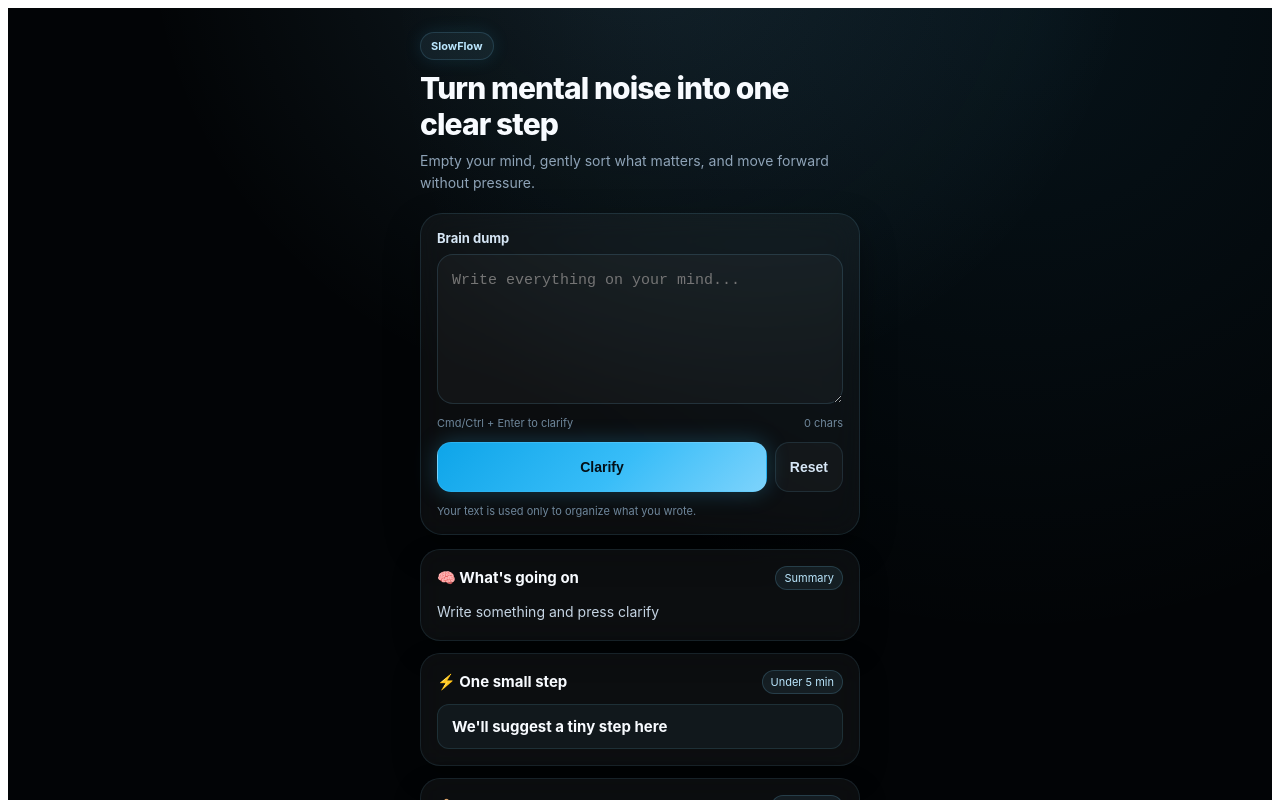
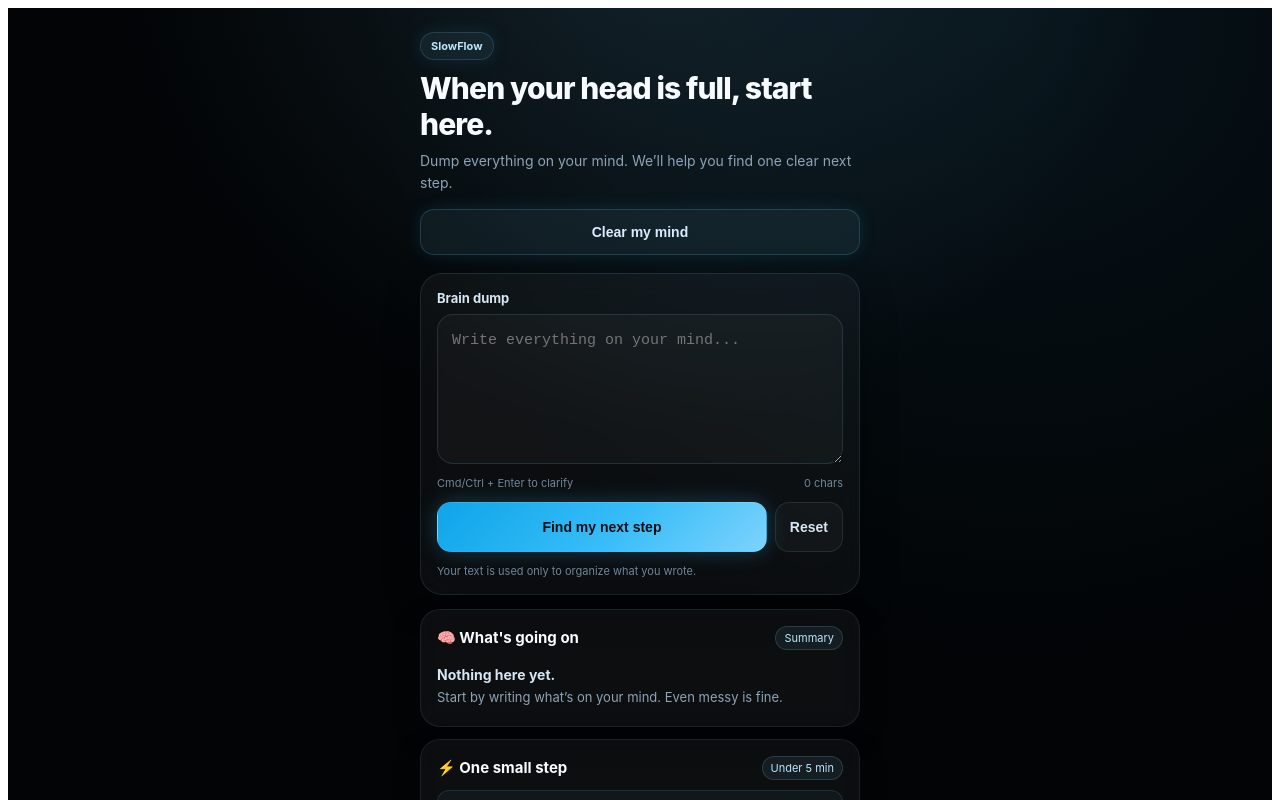
Before and after one commit to triinlitwintschik-boop/slowflow, a React (Create React App) app: page / in a window 1280 px wide. Shown: the top 800 px of the page. Built offline with nearby package versions, Linux system fonts and the light colour scheme.

Commit message:
Update App.js

```diff
--- a/src/App.js
+++ b/src/App.js
@@ -273,6 +273,17 @@ export default function App() {
     }
   }
 
+  function scrollToInput() {
+    document.getElementById("brain-input")?.scrollIntoView({
+      behavior: "smooth",
+      block: "center"
+    });
+
+    setTimeout(() => {
+      document.getElementById("brain-input")?.focus();
+    }, 400);
+  }
+
   function handleKeyDown(e) {
     if ((e.metaKey || e.ctrlKey) && e.key === "Enter") {
       clarify();
@@ -283,12 +294,6 @@ export default function App() {
     if (!copied || typeof copied !== "string" || copied.startsWith("item:")) {
       return "Copy";
     }
-
-    if (copied === "plain") return "Copied ✓";
-    if (copied === "checklist") return "Copied ✓";
-    if (copied === "notion") return "Copied ✓";
-    if (copied === "plain-act") return "Copied ✓";
-    if (copied === "share-copy") return "Copied ✓";
 
     return "Copied ✓";
   }
@@ -399,17 +404,24 @@ export default function App() {
       <div style={styles.container}>
         <div style={styles.hero}>
           <div style={styles.badge}>SlowFlow</div>
-          <h1 style={styles.title}>Turn mental noise into one clear step</h1>
+
+          <h1 style={styles.title}>When your head is full, start here.</h1>
+
           <p style={styles.subtitle}>
-            Empty your mind, gently sort what matters, and move forward without
-            pressure.
+            Dump everything on your mind. We’ll help you find one clear next
+            step.
           </p>
+
+          <button type="button" onClick={scrollToInput} style={styles.heroButton}>
+            Clear my mind
+          </button>
         </div>
 
         <div style={styles.inputCard}>
           <label style={styles.label}>Brain dump</label>
 
           <textarea
+            id="brain-input"
             placeholder="Write everything on your mind..."
             value={text}
             onChange={(e) => setText(e.target.value)}
@@ -431,7 +443,7 @@ export default function App() {
                 ...(loading ? styles.buttonDisabled : {})
               }}
             >
-              {loading ? "Sorting..." : "Clarify"}
+              {loading ? "Sorting..." : "Find my next step"}
             </button>
 
             <button
@@ -467,9 +479,16 @@ export default function App() {
                 <div style={styles.sectionPill}>Summary</div>
               </div>
 
-              <p style={styles.text}>
-                {result?.summary || "Write something and press clarify"}
-              </p>
+              {result?.summary ? (
+                <p style={styles.text}>{result.summary}</p>
+              ) : (
+                <div style={styles.emptyState}>
+                  <div style={styles.emptyTitle}>Nothing here yet.</div>
+                  <div style={styles.emptyText}>
+                    Start by writing what’s on your mind. Even messy is fine.
+                  </div>
+                </div>
+              )}
             </div>
 
             <div style={{ ...styles.card, animation: "floatIn 0.3s ease" }}>
@@ -480,7 +499,7 @@ export default function App() {
 
               <p style={styles.stepBox}>
                 {result?.next_step_under_5_min ||
-                  "We'll suggest a tiny step here"}
+                  "We’ll suggest one clear next step here."}
               </p>
             </div>
 
@@ -560,7 +579,7 @@ export default function App() {
 
               {!hasResult ? (
                 <div style={styles.emptyState}>
-                  <div style={styles.emptyTitle}>Nothing sorted yet</div>
+                  <div style={styles.emptyTitle}>Nothing sorted yet.</div>
                   <div style={styles.emptyText}>
                     Your thoughts will appear here as Do now, Not now, Let go,
                     and Done.
@@ -683,8 +702,20 @@ const styles = {
     fontSize: 14,
     color: "#8ea3b7",
     marginTop: 8,
-    marginBottom: 0,
+    marginBottom: 14,
     lineHeight: 1.6
+  },
+  heroButton: {
+    width: "100%",
+    padding: 14,
+    borderRadius: 14,
+    border: "1px solid rgba(125,211,252,0.18)",
+    background: "rgba(125,211,252,0.08)",
+    color: "#dbeafe",
+    fontWeight: 800,
+    fontSize: 14,
+    boxShadow: "0 0 18px rgba(56,189,248,0.12)",
+    cursor: "pointer"
   },
   inputCard: {
     background: "rgba(255,255,255,0.04)",
```
